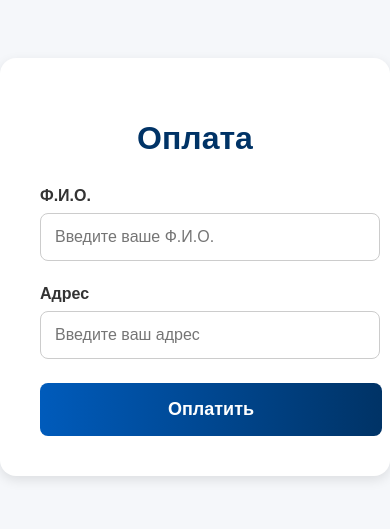
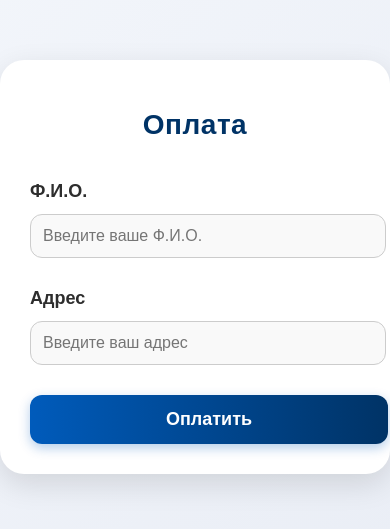
Before and after one commit to Pay-with-a-discount/payments, a plain HTML site: page index.html in a window 390 px wide. Shown: the part 155-684 px from the top of the page. Drawn offline with Linux system fonts and the light colour scheme.

Commit message:
Update index.html

```diff
--- a/index.html
+++ b/index.html
@@ -12,81 +12,116 @@
             padding: 0;
             box-sizing: border-box;
             font-family: "PT Sans", Arial, sans-serif;
-            background: #f5f7fa;
+            background: linear-gradient(135deg, #f3f6fb, #e9edf5);
             color: #1f1f1f;
             display: flex;
             align-items: center;
             justify-content: center;
             min-height: 100vh;
+            animation: fadeIn 1s ease;
+        }
+
+        @keyframes fadeIn {
+            from {
+                opacity: 0;
+            }
+
+            to {
+                opacity: 1;
+            }
         }
 
         .container {
             width: 100%;
-            max-width: 600px;
+            max-width: 650px;
             background: #ffffff;
-            box-shadow: 0 4px 12px rgba(0, 0, 0, 0.1);
-            border-radius: 16px;
-            padding: 40px;
+            box-shadow: 0 10px 30px rgba(0, 0, 0, 0.12);
+            border-radius: 24px;
+            padding: 50px;
+            transition: transform 0.3s ease;
+        }
+
+        .container:hover {
+            transform: translateY(-5px);
         }
 
         h1 {
-            font-size: 32px;
+            font-size: 36px;
             font-weight: 700;
             color: #003366;
-            margin-bottom: 30px;
+            margin-bottom: 40px;
             text-align: center;
+            letter-spacing: 0.5px;
         }
 
         .form-group {
-            margin-bottom: 24px;
+            margin-bottom: 30px;
         }
 
         label {
             display: block;
-            font-size: 16px;
+            font-size: 18px;
             font-weight: 600;
-            margin-bottom: 8px;
-            color: #333333;
+            margin-bottom: 12px;
+            color: #2d2d2d;
         }
 
         input {
             width: 100%;
-            padding: 14px;
+            padding: 16px;
             font-size: 16px;
             border: 1px solid #cccccc;
-            border-radius: 8px;
+            border-radius: 12px;
             outline: none;
-            transition: border 0.3s ease;
+            background: #f9f9f9;
+            transition: all 0.3s ease;
         }
 
         input:focus {
             border: 1px solid #0066cc;
+            box-shadow: 0 0 12px rgba(0, 102, 204, 0.2);
+            background: #ffffff;
         }
 
         .btn {
             display: block;
             width: 100%;
             text-align: center;
-            padding: 16px;
-            font-size: 18px;
+            padding: 18px;
+            font-size: 20px;
             font-weight: 600;
             color: white;
             background: linear-gradient(90deg, #005bbb, #003366);
             border: none;
-            border-radius: 8px;
+            border-radius: 12px;
             text-decoration: none;
-            transition: background 0.3s ease;
+            transition: all 0.3s ease;
+            box-shadow: 0 4px 12px rgba(0, 91, 187, 0.3);
         }
 
         .btn:hover {
             background: linear-gradient(90deg, #004aad, #002855);
+            box-shadow: 0 6px 18px rgba(0, 74, 173, 0.5);
         }
 
-        .description {
-            font-size: 14px;
-            color: #555555;
-            text-align: center;
-            margin-top: 20px;
+        /* Адаптивность */
+        @media (max-width: 768px) {
+            .container {
+                padding: 30px;
+            }
+
+            h1 {
+                font-size: 28px;
+            }
+
+            input {
+                padding: 12px;
+            }
+
+            .btn {
+                padding: 14px;
+                font-size: 18px;
+            }
         }
     </style>
 </head>
@@ -107,7 +142,6 @@
 
             <a href="https://payeer.com/en/account/send/?to=P1129942886" class="btn">Оплатить</a>
         </form>
-
     </div>
 </body>
 
```
